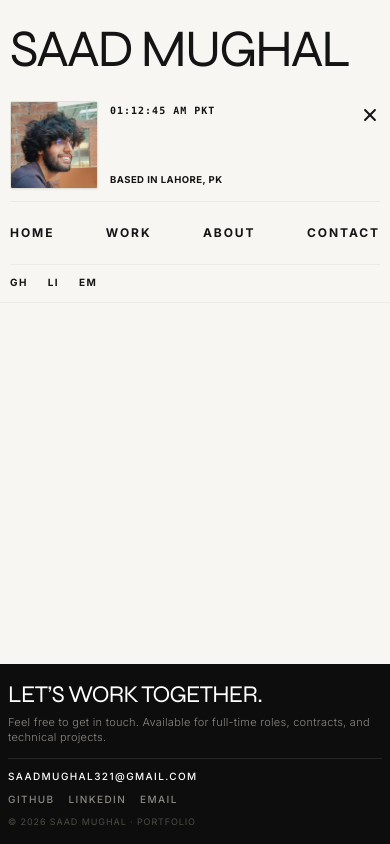
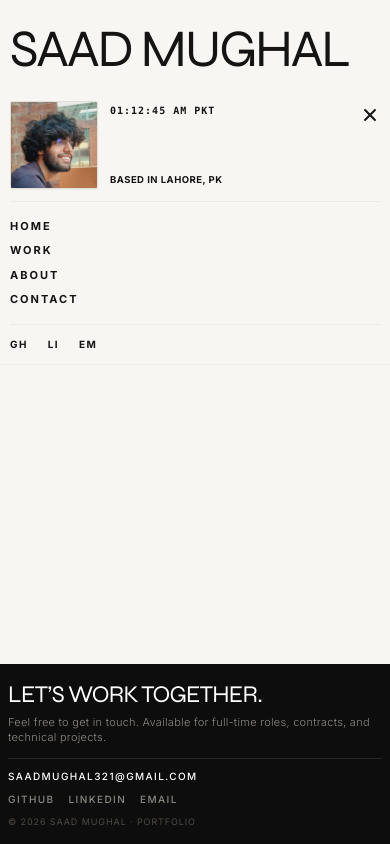
Before and after one commit to sedmugen/portfolio, a Next.js app: page / in a window 390 px wide. Both pictures are taken after a click on the button "Open menu". Built offline with nearby package versions, Linux system fonts and the light colour scheme.

Commit message:
feat(mobile): convert mobile nav items to compact vertical list view

```diff
--- a/components/nav.tsx
+++ b/components/nav.tsx
@@ -100,9 +100,9 @@ export function Nav() {
               animate={{ opacity: 1, height: "auto" }}
               exit={{ opacity: 0, height: 0 }}
               transition={{ duration: 0.3, ease: [0.25, 1, 0.5, 1] }}
-              className="w-full overflow-hidden pt-3 flex flex-col gap-3.5"
+              className="w-full overflow-hidden pt-3 flex flex-col gap-3"
             >
-              {/* Row 2: Pic on the LEFT, Time pinned to TOP, Location pinned to BOTTOM, '+' button aligned to TOP */}
+              {/* Row 2: Pic on LEFT, Time at top & Location at bottom, '+' button aligned to TOP */}
               <div className="w-full flex items-start justify-between border-b border-border-subtle pb-3">
                 {/* Left group: Profile Picture + Time (top) & Location (bottom) */}
                 <div className="flex items-stretch gap-3">
@@ -149,15 +149,15 @@ export function Nav() {
                 </button>
               </div>
 
-              {/* Row 3: HOME, WORK, ABOUT, CONTACT (Minimal margins, evenly distributed) */}
+              {/* Row 3: HOME, WORK, ABOUT, CONTACT in vertical list view with reduced font and minimal margins */}
               <nav aria-label="Mobile Navigation" className="w-full">
-                <ul className="flex items-center justify-between w-full text-xs font-bold tracking-[0.16em] uppercase text-ink py-1">
+                <ul className="flex flex-col items-start gap-1 text-[11px] font-bold tracking-[0.18em] uppercase text-ink py-0.5">
                   {NAV_ITEMS.map((item) => (
                     <li key={item.href}>
                       <Link
                         href={item.href}
                         onClick={() => setIsOpen(false)}
-                        className="group relative inline-block py-1 text-ink"
+                        className="group relative inline-block py-0.5 text-ink"
                       >
                         <span className="relative z-10">{item.label}</span>
                         <span
@@ -171,7 +171,7 @@ export function Nav() {
               </nav>
 
               {/* Row 4: GH, LI, EM (Small with minimal margins) */}
-              <div className="flex items-center gap-5 border-t border-border-subtle pt-2 text-[10px] xs:text-[11px] font-bold tracking-[0.14em] uppercase text-ink">
+              <div className="flex items-center gap-5 border-t border-border-subtle pt-2.5 text-[10px] xs:text-[11px] font-bold tracking-[0.14em] uppercase text-ink">
                 {SOCIAL_LINKS.map((social) => (
                   <a
                     key={social.label}
```
